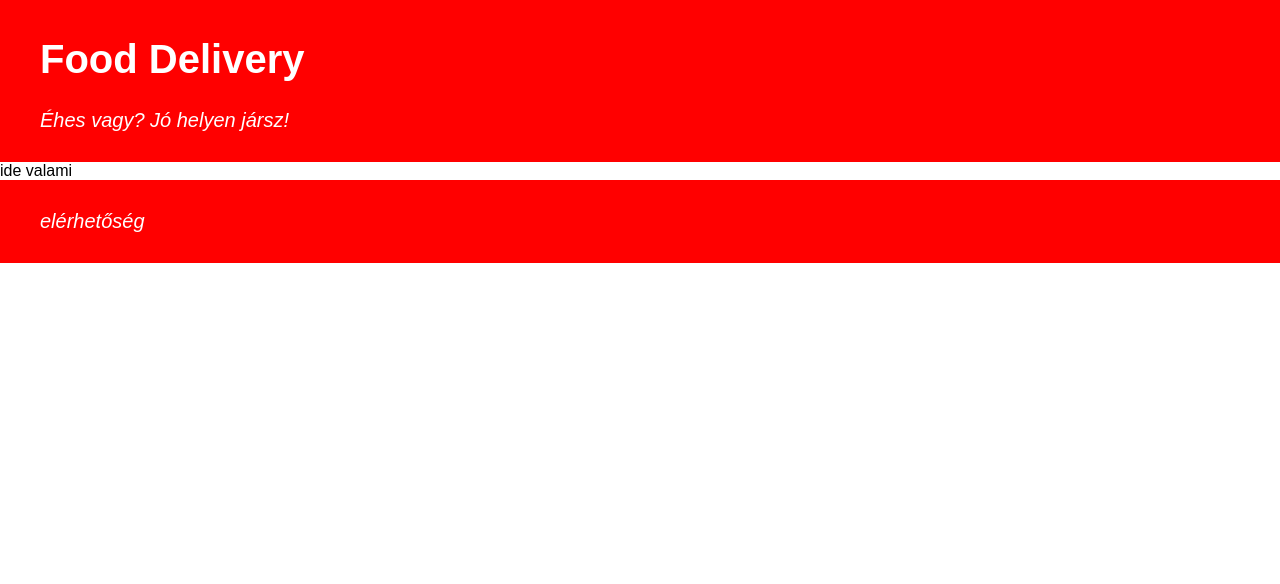
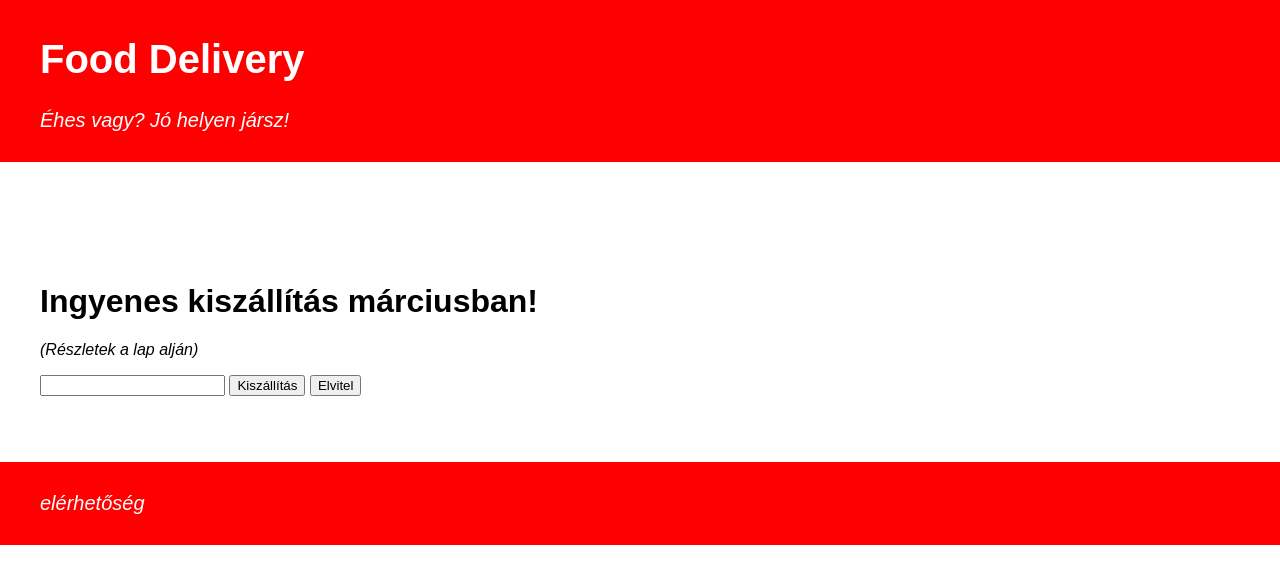
Before and after one commit to bpozsgai9/webMerfoldko, a plain HTML site: page index.html in a window 1280 px wide. Drawn offline with Linux system fonts and the light colour scheme.

Commit message:
greetBox

```diff
--- a/index.css
+++ b/index.css
@@ -15,6 +15,15 @@ p {
     font-style: italic;
 }
 
+.content {
+    padding-left: 40px;;
+}
+
+.greetBox {
+    padding-top: 100px;
+    height: 200px;
+}
+
 footer {
     padding: 10px;
     padding-left: 40px;
--- a/index.html
+++ b/index.html
@@ -11,10 +11,19 @@
         <p>Éhes vagy? Jó helyen jársz!</p>
     </header>
     <div class="content">
-        ide valami
-        <div>
-            <div class="pic"></div>
+
+        <div class="greetBox">
+            <h1>
+                Ingyenes kiszállítás márciusban!
+            </h1>
+            <p>(Részletek a lap alján)</p>
+            <div class="searchBox">
+                <input type="text">
+                <input type="button" value="Kiszállítás">
+                <input type="button" value="Elvitel">
+            </div>
         </div>
+        <!--új dolgok helye-->
     </div>
     <footer>
         <p>elérhetőség</p>
```
